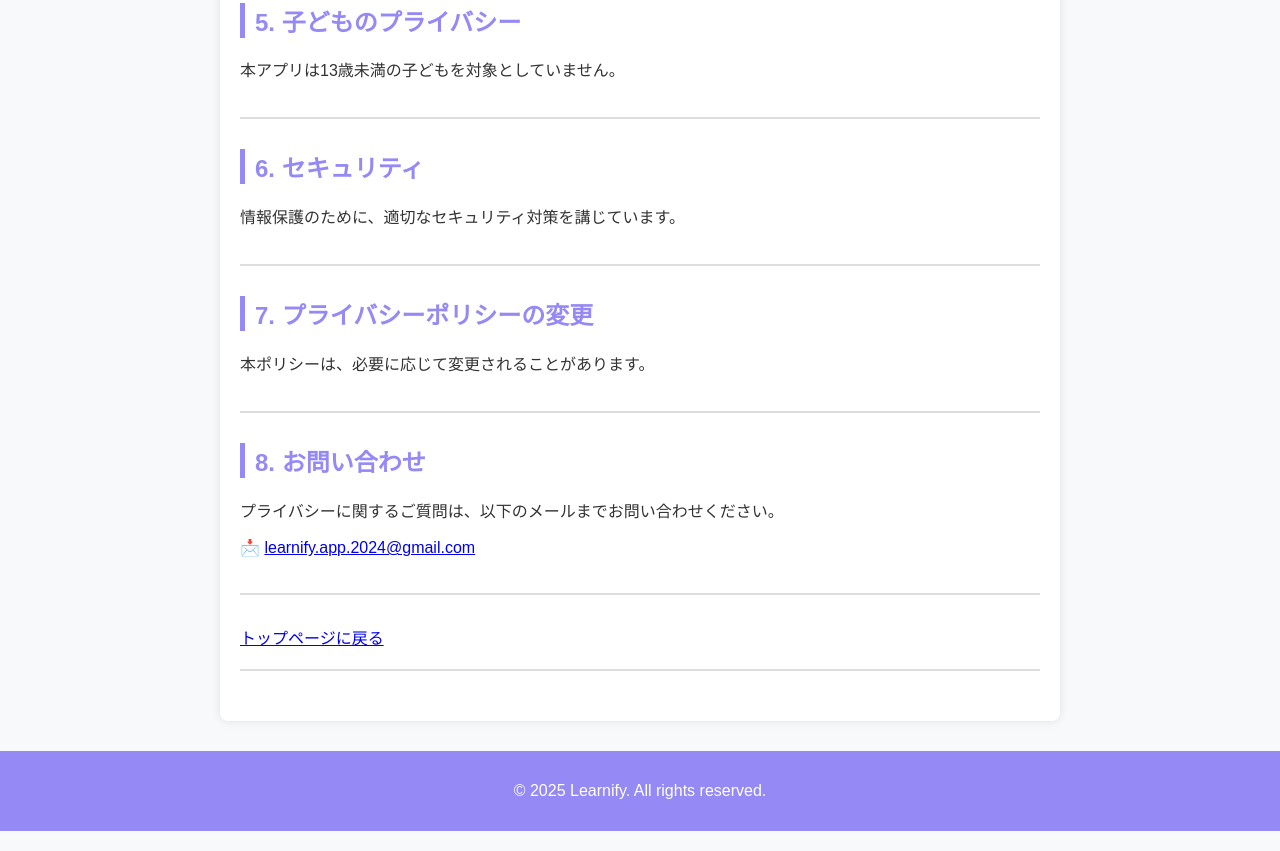
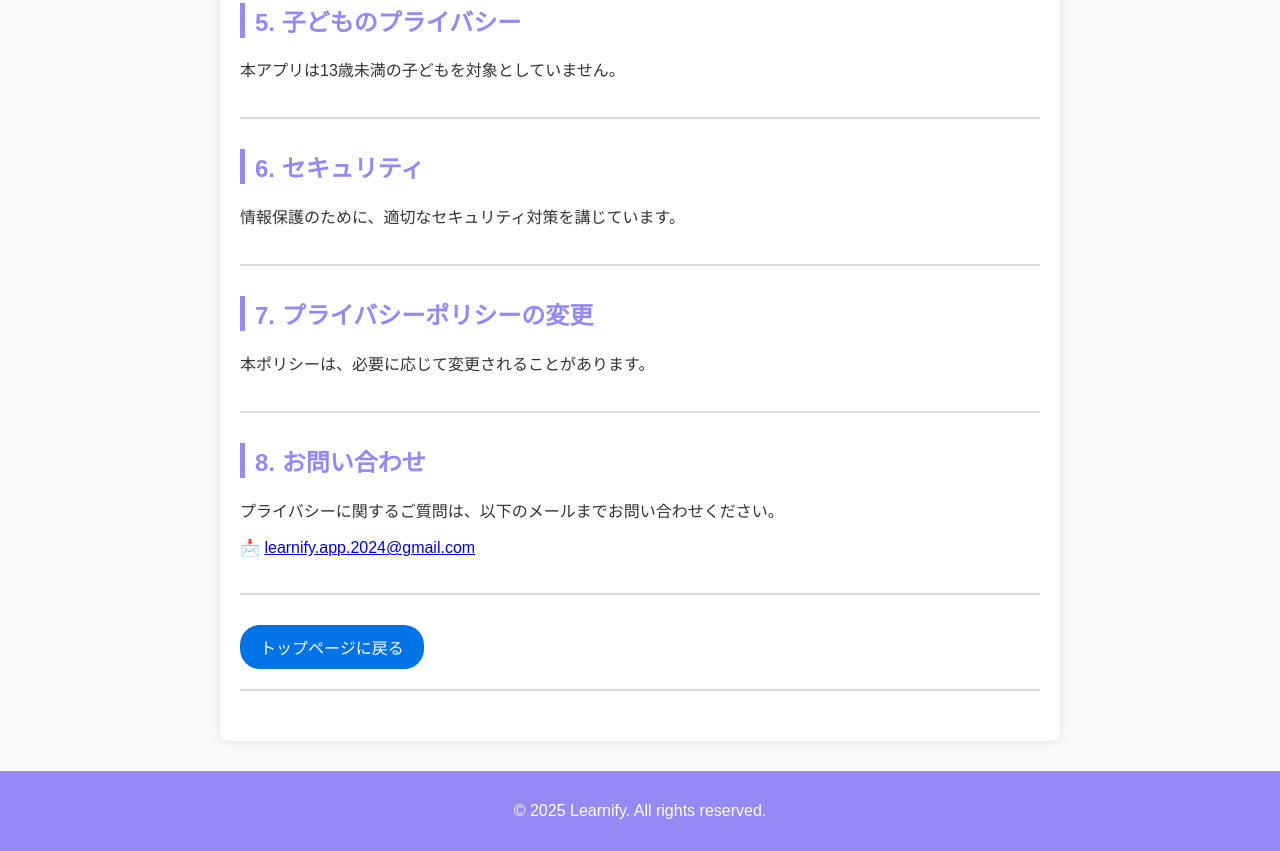
Before and after one commit to anchorWJ/leanify, a plain HTML site: page privacy.html in a window 1280 px wide. Shown: the part 1112-1963 px from the top of the page. Drawn offline with Linux system fonts and the light colour scheme.

Commit message:
Update styles.css

```diff
--- a/styles.css
+++ b/styles.css
@@ -133,3 +133,30 @@ footer {
     text-align: left;
     display: inline-block;
 }
+
+
+/* メインコンテンツデザイン */
+main {
+    max-width: 800px;
+    margin: 30px auto;
+    padding: 20px;
+    background-color: #fff;
+    box-shadow: 0 0 10px rgba(0, 0, 0, 0.1);
+    border-radius: 8px;
+}
+
+/* ボタン（トップページに戻るリンク） */
+.btn {
+    display: inline-block;
+    padding: 10px 20px;
+    background-color: #0073e6;
+    color: #fff;
+    text-decoration: none;
+    border-radius: 20px;
+    text-align: center;
+    transition: background-color 0.3s ease;
+}
+
+.btn:hover {
+    background-color: #005bb5;
+}
```
